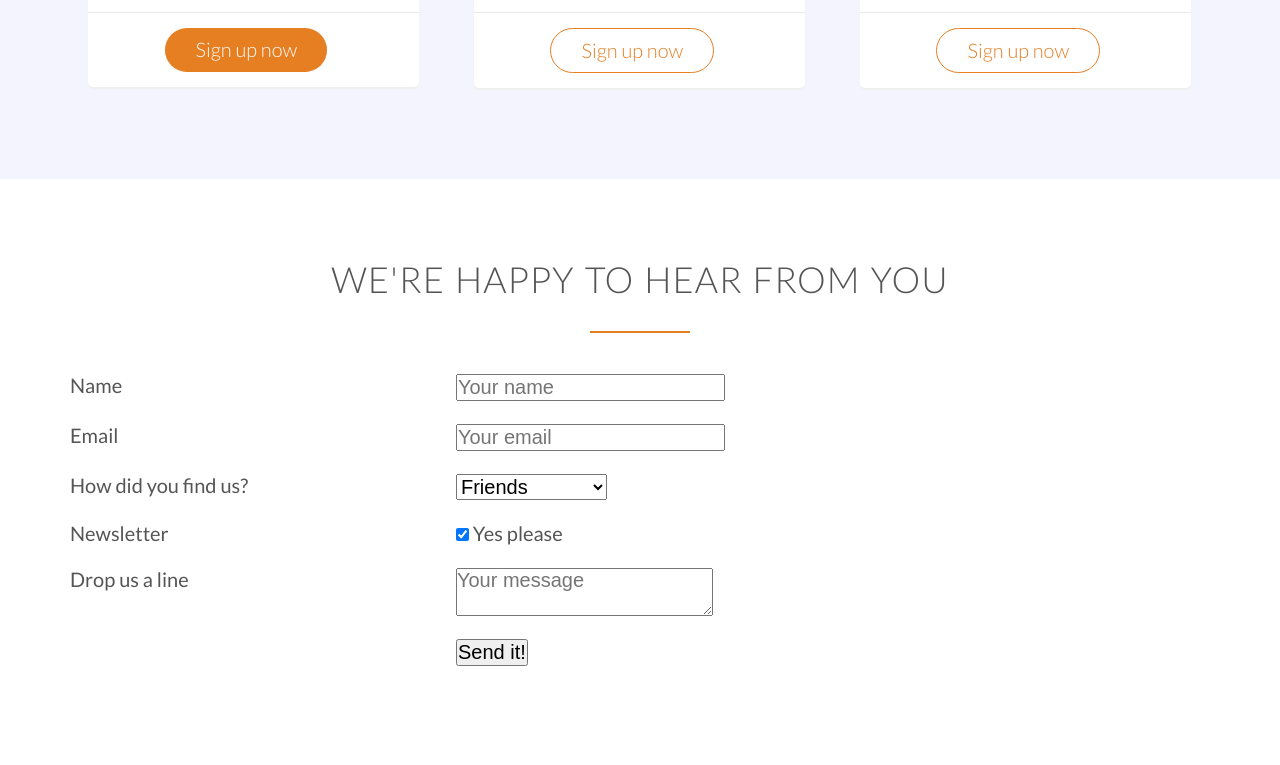
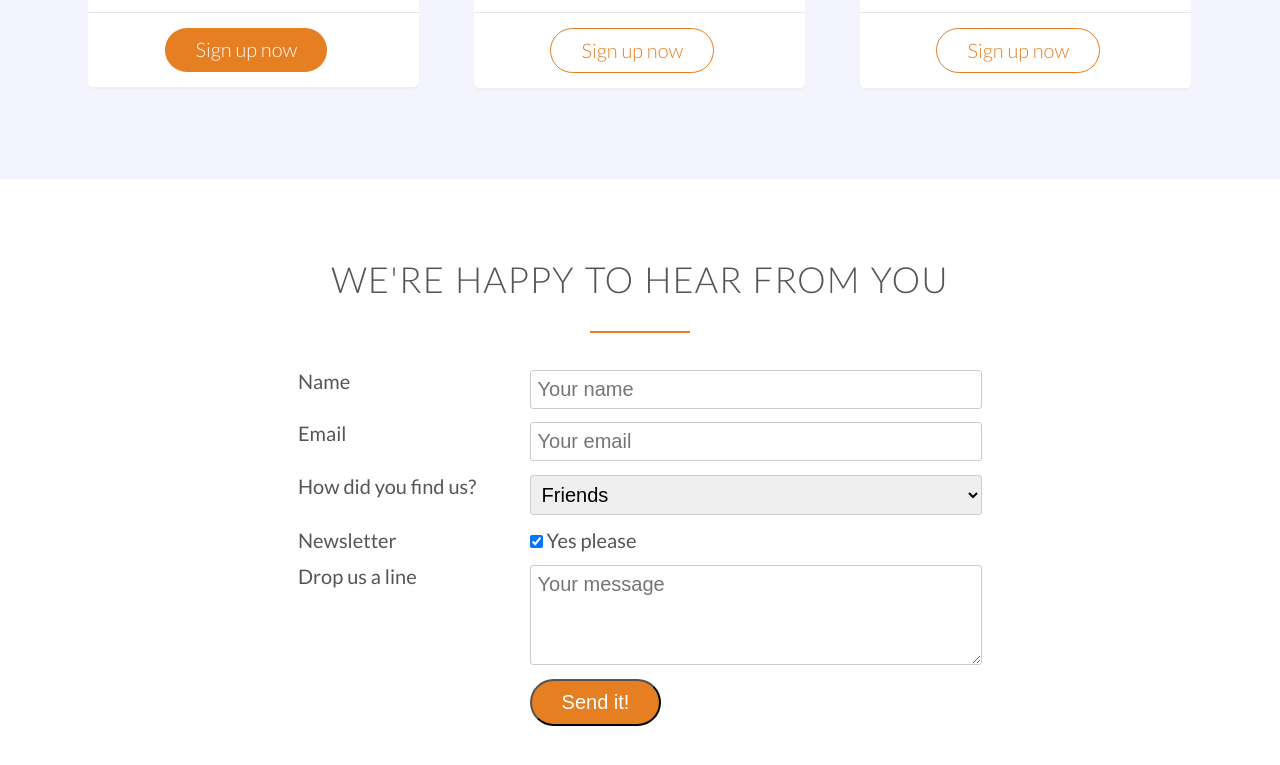
Before and after one commit to pedrovgs/HTML5-CSS3-Playground, a website: page src/omnifood/index.html in a window 1280 px wide. Shown: the part 4407-5172 px from the top of the page. Drawn offline with Linux system fonts and the light colour scheme; files whose address does not match are found by name.

Commit message:
Contact form finished

```diff
--- a/src/omnifood/resources/css/style.css
+++ b/src/omnifood/resources/css/style.css
@@ -112,7 +112,8 @@ h2::after {
 }
 
 .btn:link,
-.btn:visited {
+.btn:visited,
+input[type=submit] {
   display: inline-block;
   padding: 10px 30px;
   font-weight: 300;
@@ -124,7 +125,8 @@ h2::after {
 }
 
 .btn-full:link,
-.btn-full:visited {
+.btn-full:visited,
+input[type=submit] {
   background-color: #e67e22;
   border-color: 1px solid #e67e22;
 }
@@ -136,7 +138,9 @@ h2::after {
 }
 
 .btn:hover,
-.btn:active {
+.btn:active,
+input[type=submit]:hover,
+input[type=submit]:active {
   background-color: #cf6d17;
 }
 
@@ -396,3 +400,30 @@ blockquote::before {
   text-align: center;
   border: 0;
 }
+
+.contact-form {
+  width: 60%;
+  margin: 0 auto;
+}
+
+input[type=text],
+input[type=email],
+select,
+textarea {
+  width: 100%;
+  padding: 7px;
+  border-radius: 3px;
+  border: 1px solid #ccc;
+}
+
+textarea {
+  height: 100px;
+}
+
+input[type=checkbos] {
+  margin: 10px 5px 10px 0;
+}
+
+*:focus {
+  outline: none;
+}
```
Also changed, not shown: src/omnifood/index.html (+0 -1 lines).
